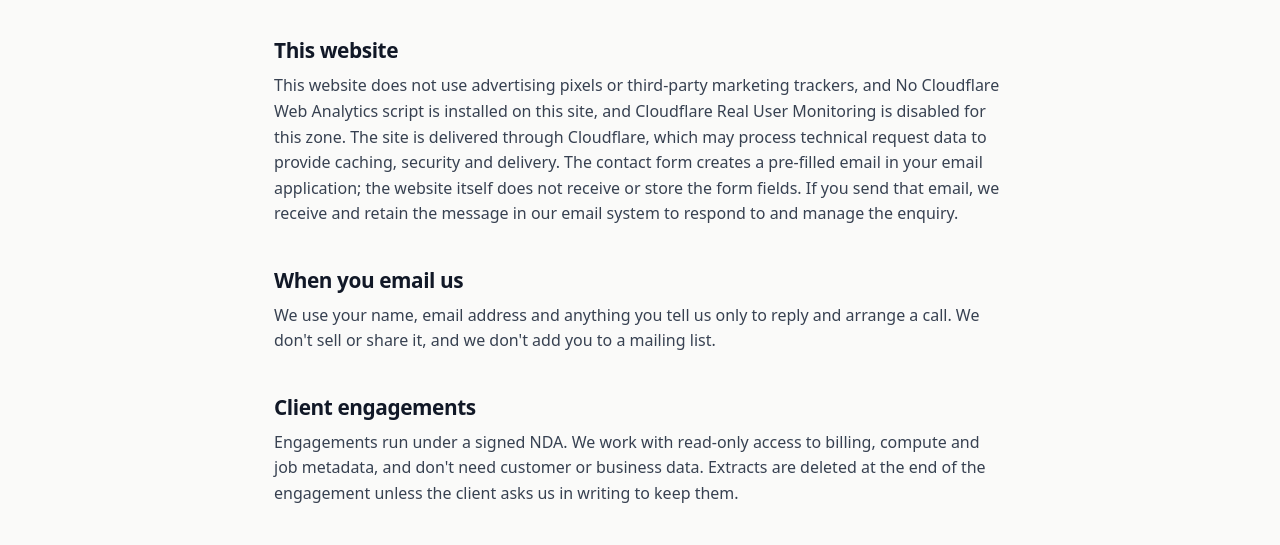
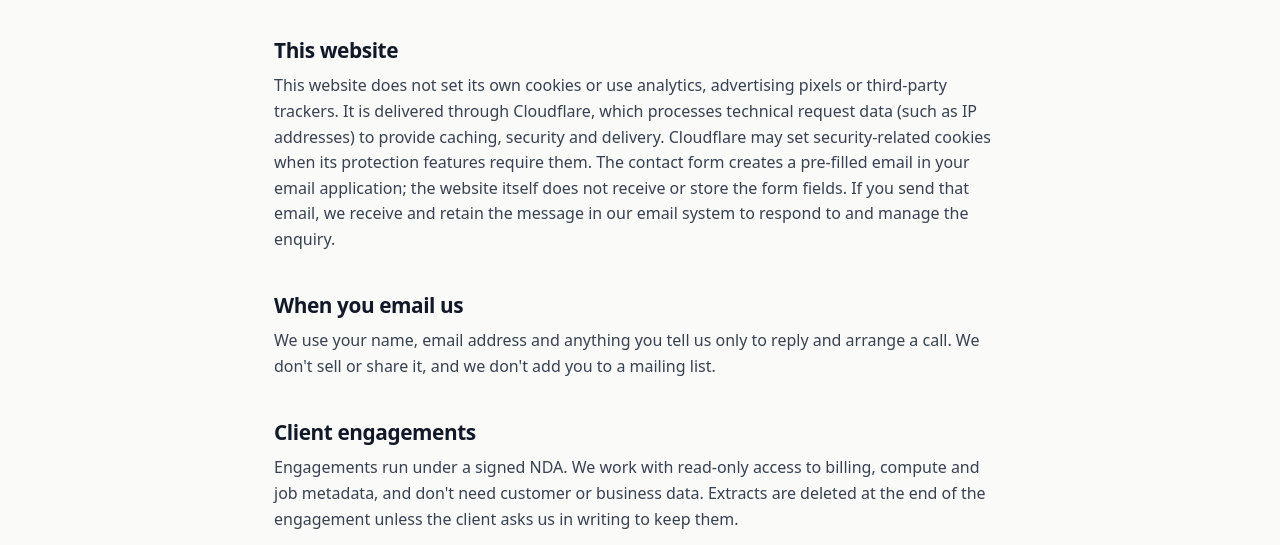
Before and after one commit to anurodhmohapatra/burnlow-site, a plain HTML site: page public/privacy.html in a window 1280 px wide. Shown: the part 237-782 px from the top of the page. Drawn offline with Linux system fonts and the light colour scheme.

Commit message:
Fix privacy wording and canonical URL

```diff
--- a/public/privacy.html
+++ b/public/privacy.html
@@ -5,7 +5,7 @@
   <meta name="viewport" content="width=device-width, initial-scale=1">
   <title>Privacy · Burnlow</title>
   <meta name="description" content="How Burnlow handles personal and client data.">
-  <link rel="canonical" href="https://burnlow.in/privacy.html">
+  <link rel="canonical" href="https://burnlow.in/privacy">
   <link rel="icon" href="assets/favicon.svg" type="image/svg+xml">
   <meta name="theme-color" content="#111827">
   <link rel="stylesheet" href="assets/styles.css">
@@ -31,7 +31,7 @@
       <p class="updated">Last updated 18 November 2026</p>
 
       <h2>This website</h2>
-      <p>This website does not use advertising pixels or third-party marketing trackers, and No Cloudflare Web Analytics script is installed on this site, and Cloudflare Real User Monitoring is disabled for this zone. The site is delivered through Cloudflare, which may process technical request data to provide caching, security and delivery. The contact form creates a pre-filled email in your email application; the website itself does not receive or store the form fields. If you send that email, we receive and retain the message in our email system to respond to and manage the enquiry.</p>
+      <p>This website does not set its own cookies or use analytics, advertising pixels or third-party trackers. It is delivered through Cloudflare, which processes technical request data (such as IP addresses) to provide caching, security and delivery. Cloudflare may set security-related cookies when its protection features require them. The contact form creates a pre-filled email in your email application; the website itself does not receive or store the form fields. If you send that email, we receive and retain the message in our email system to respond to and manage the enquiry.</p>
 
       <h2>When you email us</h2>
       <p>We use your name, email address and anything you tell us only to reply and arrange a call. We don't sell or share it, and we don't add you to a mailing list.</p>
```
